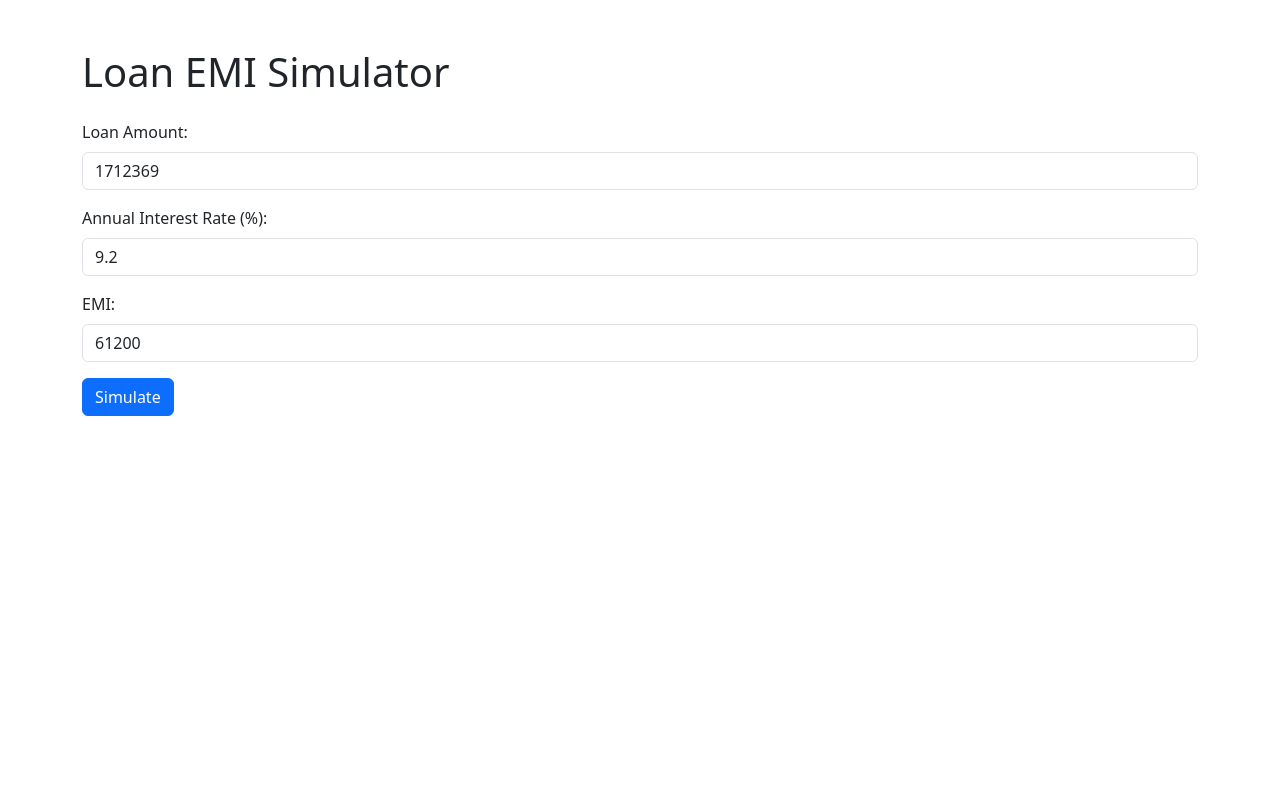
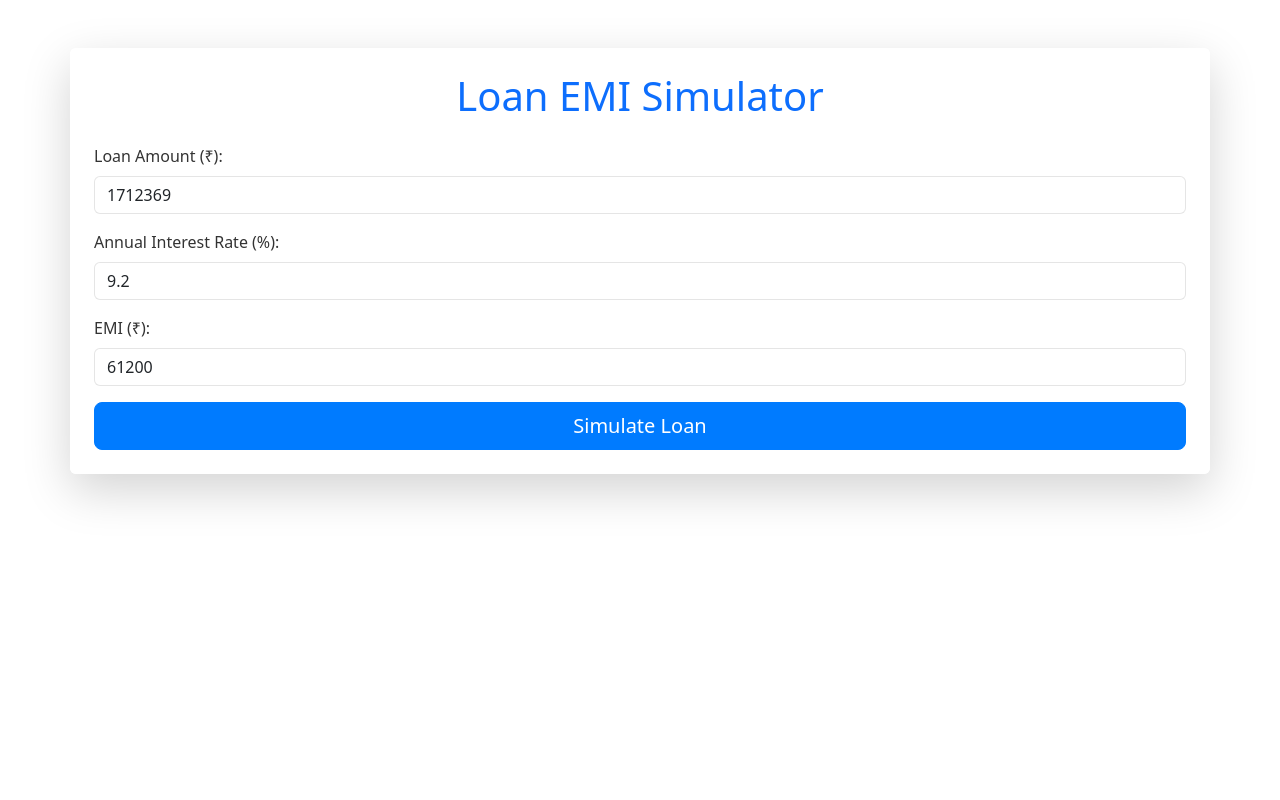
Before and after one commit to vhiwase/algorithm, a Flask app: page /loan_emi_simulator/ in a window 1280 px wide. Run offline with Flask 3, Linux system fonts and the light colour scheme; some libraries are stand-ins or nearby versions.

Commit message:
Making ui more user firendly]

```diff
--- a/app.py
+++ b/app.py
@@ -2,7 +2,7 @@ from flask import Flask, render_template
 from demos.loan_emi_simulator.app import loan_emi_simulator_bp
 from demos.string_matching.app import string_matching_bp
 
-app = Flask(__name__)
+app = Flask(__name__, static_folder='static')
 
 app.register_blueprint(loan_emi_simulator_bp, url_prefix='/loan_emi_simulator')
 app.register_blueprint(string_matching_bp, url_prefix='/string_matching')
--- a/demos/loan_emi_simulator/app.py
+++ b/demos/loan_emi_simulator/app.py
@@ -27,6 +27,6 @@ def simulate():
     }
 
     # Convert dataframe to html
-    schedule_html = schedule_df.to_html(classes='table table-striped', index=False)
+    schedule_html = schedule_df.to_html(classes='table table-striped table-hover', index=False)
 
     return render_template('results.html', summary=summary, schedule_html=schedule_html)
--- a/demos/loan_emi_simulator/templates/loan_emi_simulator_index.html
+++ b/demos/loan_emi_simulator/templates/loan_emi_simulator_index.html
@@ -5,26 +5,55 @@
     <meta name="viewport" content="width=device-width, initial-scale=1.0">
     <title>Loan EMI Simulator</title>
     <link href="https://cdn.jsdelivr.net/npm/bootstrap@5.3.0/dist/css/bootstrap.min.css" rel="stylesheet">
+    <link rel="stylesheet" href="{{ url_for('static', filename='css/style.css') }}">
 </head>
 <body>
-    <div class="container mt-5">
-        <h1 class="mb-4">Loan EMI Simulator</h1>
-        <form action="/loan_emi_simulator/simulate" method="post">
+    <div class="container mt-5 p-4 rounded shadow-lg">
+        <h1 class="mb-4 text-center text-primary">Loan EMI Simulator</h1>
+        <form action="/loan_emi_simulator/simulate" method="post" class="needs-validation" novalidate>
             <div class="mb-3">
-                <label for="loan_amount" class="form-label">Loan Amount:</label>
-                <input type="number" class="form-control" id="loan_amount" name="loan_amount" value="1712369" required>
+                <label for="loan_amount" class="form-label">Loan Amount (₹):</label>
+                <input type="number" class="form-control" id="loan_amount" name="loan_amount" value="1712369" required min="1000" step="any">
+                <div class="invalid-feedback">
+                    Please enter a valid loan amount.
+                </div>
             </div>
             <div class="mb-3">
                 <label for="annual_interest_rate" class="form-label">Annual Interest Rate (%):</label>
-                <input type="number" step="0.01" class="form-control" id="annual_interest_rate" name="annual_interest_rate" value="9.2" required>
+                <input type="number" step="0.01" class="form-control" id="annual_interest_rate" name="annual_interest_rate" value="9.2" required min="0.01" max="100">
+                <div class="invalid-feedback">
+                    Please enter a valid annual interest rate between 0.01 and 100.
+                </div>
             </div>
             <div class="mb-3">
-                <label for="emi" class="form-label">EMI:</label>
-                <input type="number" class="form-control" id="emi" name="emi" value="61200" required>
+                <label for="emi" class="form-label">EMI (₹):</label>
+                <input type="number" class="form-control" id="emi" name="emi" value="61200" required min="100">
+                <div class="invalid-feedback">
+                    Please enter a valid EMI amount.
+                </div>
             </div>
-            <button type="submit" class="btn btn-primary">Simulate</button>
+            <div class="d-grid gap-2">
+                <button type="submit" class="btn btn-primary btn-lg">Simulate Loan</button>
+            </div>
         </form>
     </div>
     <script src="https://cdn.jsdelivr.net/npm/bootstrap@5.3.0/dist/js/bootstrap.bundle.min.js"></script>
+    <script>
+        // Bootstrap form validation
+        (function () {
+            'use strict'
+            var forms = document.querySelectorAll('.needs-validation')
+            Array.prototype.slice.call(forms)
+                .forEach(function (form) {
+                    form.addEventListener('submit', function (event) {
+                        if (!form.checkValidity()) {
+                            event.preventDefault()
+                            event.stopPropagation()
+                        }
+                        form.classList.add('was-validated')
+                    }, false)
+                })
+        })()
+    </script>
 </body>
 </html>
--- a/demos/loan_emi_simulator/templates/results.html
+++ b/demos/loan_emi_simulator/templates/results.html
@@ -5,6 +5,7 @@
     <meta name="viewport" content="width=device-width, initial-scale=1.0">
     <title>Loan EMI Simulation Results</title>
     <link href="https://cdn.jsdelivr.net/npm/bootstrap@5.3.0/dist/css/bootstrap.min.css" rel="stylesheet">
+    <link rel="stylesheet" href="{{ url_for('static', filename='css/style.css') }}">
 </head>
 <body>
     <div class="container mt-5">
@@ -14,7 +15,7 @@
                 <h2>Summary</h2>
             </div>
             <div class="card-body">
-                <table class="table table-bordered">
+                <table class="table table-bordered table-striped table-hover">
                     <tbody>
                         {% for key, value in summary.items() %}
                         <tr>
--- a/demos/string_matching/templates/string_matching_results.html
+++ b/demos/string_matching/templates/string_matching_results.html
@@ -5,6 +5,7 @@
     <meta name="viewport" content="width=device-width, initial-scale=1.0">
     <title>String Matching Results</title>
     <link href="https://cdn.jsdelivr.net/npm/bootstrap@5.3.0/dist/css/bootstrap.min.css" rel="stylesheet">
+    <link rel="stylesheet" href="{{ url_for('static', filename='css/style.css') }}">
 </head>
 <body>
     <div class="container mt-5">
--- /dev/null
+++ b/static/css/style.css
@@ -0,0 +1,54 @@
+body {
+    background-image: url('https://via.placeholder.com/1920x1080'); /* Replace with your image URL */
+    background-size: cover;
+    background-position: center;
+    background-attachment: fixed;
+    color: #333;
+    min-height: 100vh;
+    display: flex;
+    flex-direction: column;
+}
+
+.container {
+    background-color: rgba(255, 255, 255, 0.9); /* Slightly transparent white background for content */
+    padding: 2rem;
+    border-radius: 0.5rem;
+    box-shadow: 0 0.5rem 1rem rgba(0, 0, 0, 0.15);
+    transition: all 0.3s ease-in-out; /* Added transition */
+}
+
+.card {
+    background-color: rgba(255, 255, 255, 0.95);
+    border: none;
+    box-shadow: 0 0.25rem 0.5rem rgba(0, 0, 0, 0.05);
+    transition: all 0.3s ease-in-out; /* Added transition */
+}
+
+.card:hover {
+    transform: translateY(-5px); /* Added hover effect */
+    box-shadow: 0 0.75rem 1.5rem rgba(0, 0, 0, 0.1);
+}
+
+.form-control {
+    background-color: rgba(255, 255, 255, 0.8);
+    border-color: rgba(0, 0, 0, 0.1);
+    transition: all 0.3s ease-in-out; /* Added transition */
+}
+
+.form-control:focus {
+    background-color: #fff;
+    border-color: #86b7fe;
+    box-shadow: 0 0 0 0.25rem rgba(13, 110, 253, 0.25);
+}
+
+.btn-primary {
+    background-color: #007bff;
+    border-color: #007bff;
+    transition: all 0.3s ease-in-out; /* Added transition */
+}
+
+.btn-primary:hover {
+    background-color: #0056b3;
+    border-color: #0056b3;
+    transform: translateY(-2px); /* Added hover effect */
+}
--- a/templates/index.html
+++ b/templates/index.html
@@ -5,6 +5,7 @@
     <meta name="viewport" content="width=device-width, initial-scale=1.0">
     <title>Algorithm Demos</title>
     <link href="https://cdn.jsdelivr.net/npm/bootstrap@5.3.0/dist/css/bootstrap.min.css" rel="stylesheet">
+    <link rel="stylesheet" href="{{ url_for('static', filename='css/style.css') }}">
 </head>
 <body>
     <div class="container mt-5">
```
Also changed, not shown: demos/string_matching/templates/string_matching_index.html (+32 -6 lines).
